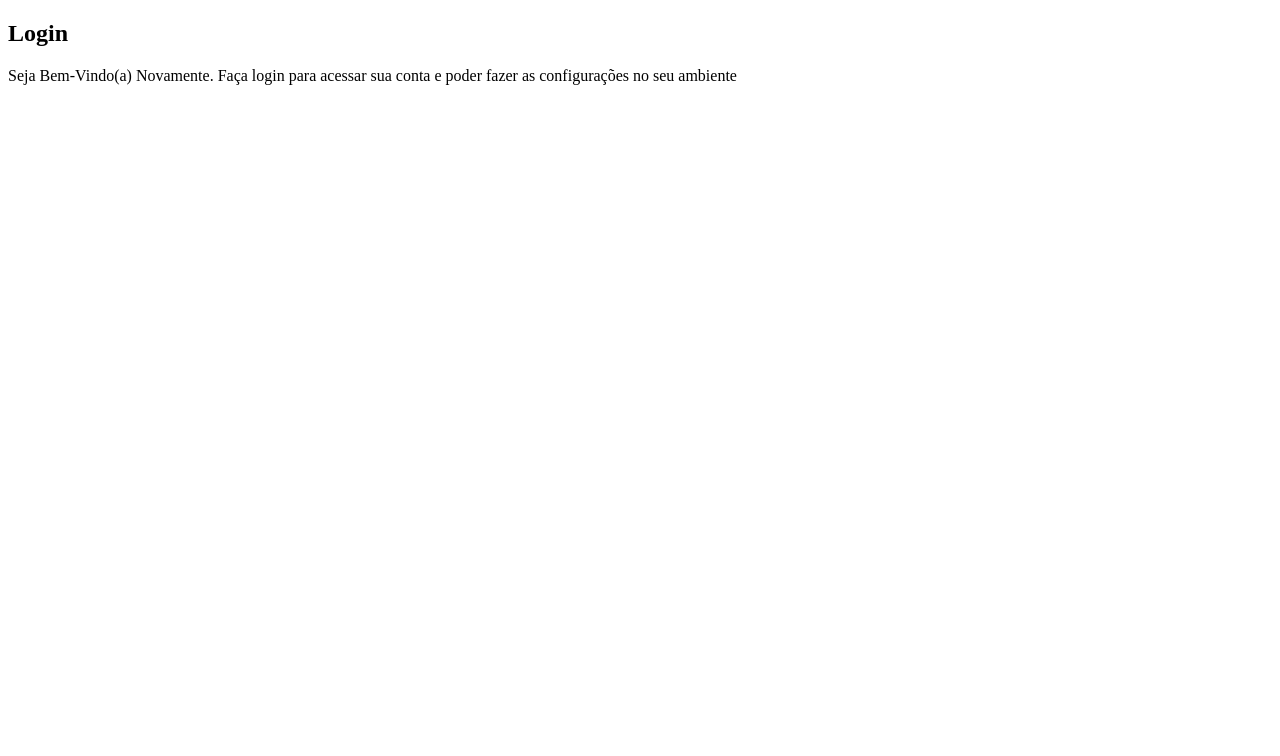
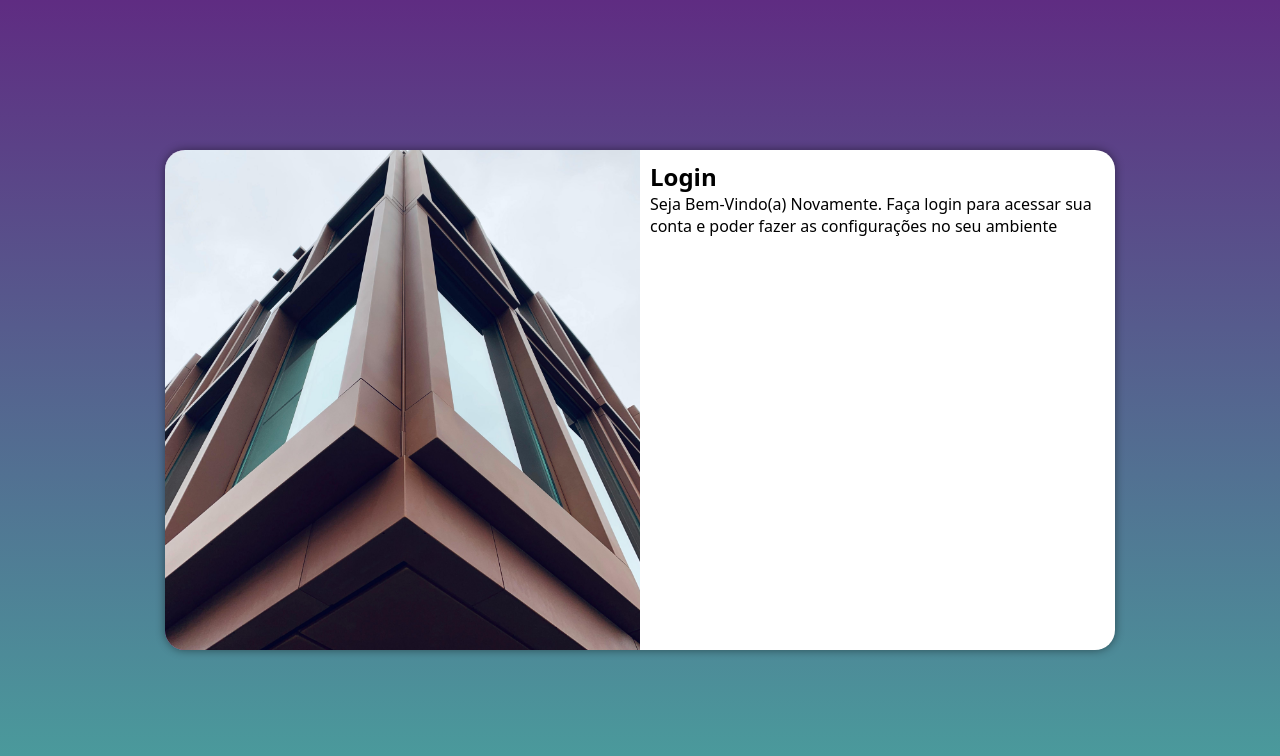
Before and after one commit to marique3596/projeto-login, a plain HTML site: page index.html in a window 1280 px wide. Drawn offline with Linux system fonts and the light colour scheme.

Commit message:
media query para outras telas

```diff
--- /dev/null
+++ b/estilos/media-query.css
@@ -0,0 +1,44 @@
+@charset "UTF-8";
+
+@media screen and (min-width: 768px) and (max-width: 992px) {
+    body {
+        background-image: linear-gradient(to top,#49a09d, #5f2c82);
+    }
+
+    section#login {
+        width: 90vw;
+    }
+
+    section#login > div#imagem {
+        float: left;
+        width: 30%;
+        height: 100%;
+    }
+
+    section#login > div#formulario {
+        float: right;
+        width: 70%;
+    }
+}
+
+@media screen and (min-width: 992px) {
+
+    body {
+        background-image: linear-gradient(to top,#49a09d, #5f2c82);
+    }
+
+    section#login {
+        width: 950px;
+    }
+
+    section#login > div#imagem {
+        float: left;
+        width: 50%;
+        height: 100%;
+    }
+
+    section#login > div#formulario {
+        float: right;
+        width: 50%;
+    }
+}
--- a/estilos/style.css
+++ b/estilos/style.css
@@ -5,3 +5,52 @@
     Verde: #49a09d
     Lilás: #5f2c82
 */
+
+* {
+    font-family: system-ui, -apple-system, BlinkMacSystemFont, 'Segoe UI', Roboto, Oxygen, Ubuntu, Cantarell, 'Open Sans', 'Helvetica Neue', sans-serif;
+    padding: 0px;
+    margin: 0px;
+    box-sizing: border-box;
+}
+
+body, html {
+    background-color: #5f2c82;
+    height: 100vh;
+    width: 100vw;
+}
+
+main {
+    position: relative;
+    height: 100vh;
+    width: 100vw;
+}
+
+section#login {
+    position: absolute;
+    top: 50%;
+    left: 50%;
+    transform: translate(-50%, -50%);
+    overflow: hidden;
+
+    background-color: white;
+    width: 250px;
+    height: 500px;
+    border-radius: 20px;
+    box-shadow: 0px 0px 10px rgba(0, 0, 0, 0.46);
+
+    transition: width .3s, height .3s;
+    transition-timing-function: ease;
+}
+
+section#login > div#imagem {
+    display: block;
+    background: #5f2c82 url(../imagens/pexels-david-underland-3523621.jpg) no-repeat;
+    height: 200px;
+    background-position: center left;
+    background-size: cover;
+}
+
+section#login > div#formulario {
+    display: block;
+    padding: 10px;
+}
--- a/index.html
+++ b/index.html
@@ -5,6 +5,7 @@
     <meta name="viewport" content="width=device-width, initial-scale=1.0">
     <title>Login</title>
     <link rel="stylesheet" href="estilos/style.css">
+    <link rel="stylesheet" href="estilos/media-query.css">
 </head>
 <body>
     <main>
```
